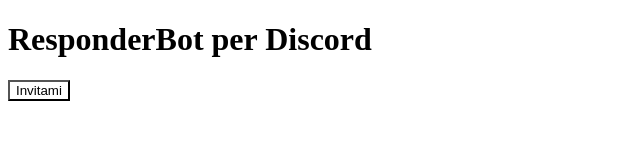
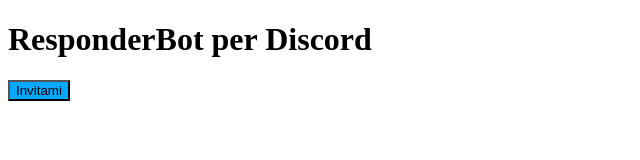
Before and after one commit to responderbotdiscord/responderbotdiscord.github.io, a plain HTML site: page index.html in a window 1280 px wide. Shown: the whole page, without its empty margins (0-640 px from the left). Drawn offline with Linux system fonts and the light colour scheme.

Commit message:
modifica del colore

```diff
--- a/style.css
+++ b/style.css
@@ -1,3 +1,3 @@
 button{
-    background-color: white;
+    background-color: #00A8FF;
 }
```
